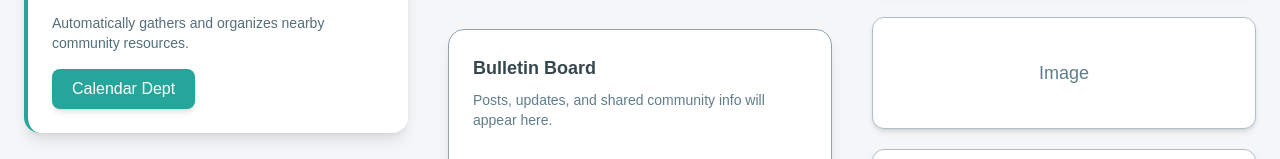
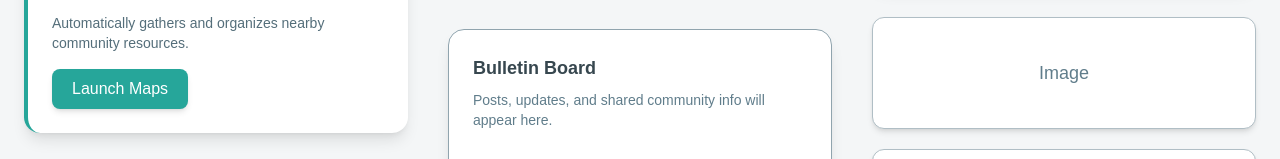
Before and after one commit to TSA-Group/tsa_group_starter, a Next.js app: page / in a window 1280 px wide. Shown: the part 123-282 px from the top of the page. Built offline with nearby package versions, Linux system fonts and the light colour scheme.

Commit message:
Update page.tsx

```diff
--- a/app/page.tsx
+++ b/app/page.tsx
@@ -47,7 +47,7 @@ export default function Home() {
               whileHover={{ scale: 1.05 }}
               className="mt-4 px-5 py-2 bg-[#26A69A] text-white rounded-lg shadow-md hover:bg-[#1F8D81]"
             >
-              Calendar Dept
+              Launch Maps
             </motion.button>
           </motion.div>
         </motion.div>
```
